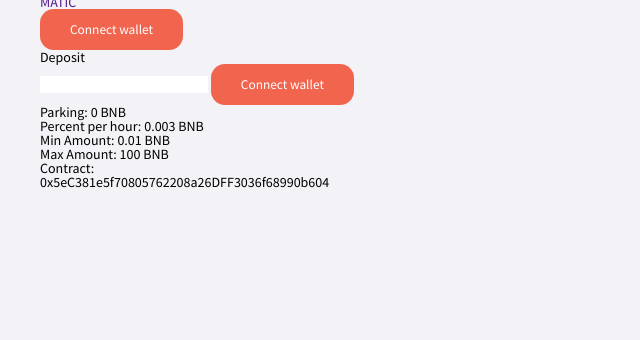
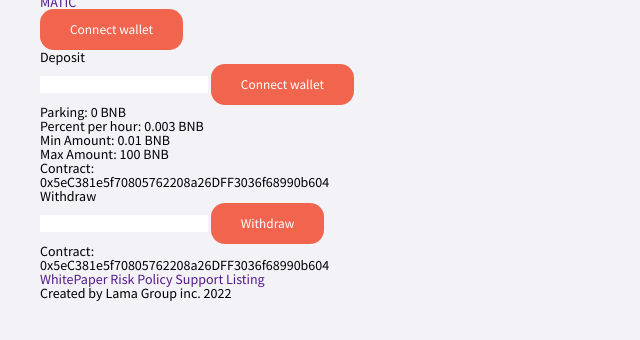
Before and after one commit to yavbatyr/DEXC, a website: page app/index.html in a window 1280 px wide. Shown: the part 140-480 px from the top of the page, without its empty margins (0-640 px from the left). Drawn offline with Linux system fonts and the light colour scheme.

Commit message:
created footer

```diff
--- a/app/index.html
+++ b/app/index.html
@@ -84,9 +84,31 @@
                         </div>
                     </fieldset>
                 </form>
+                <form action="input-withdraw">
+                    <fieldset>
+                        <legend>Withdraw</legend>
+                        <input class="form__input-text" type="text" name="input">
+                        <button class="form__button btn">Withdraw</button>
+                        <div class="form__address">
+                            <p>Contract:</p>
+                            <p>0x5eC381e5f70805762208a26DFF3036f68990b604</p>
+                        </div>
+                    </fieldset>
+                </form>
             </div>
         </div>
     </main>
+    <footer class="footer">
+        <DIV class="container">
+            <div class="footer__links">
+                <a class="footer__link" href="">WhitePaper</a>
+                <a class="footer__link" href="">Risk Policy</a>
+                <a class="footer__link" href="">Support</a>
+                <a class="footer__link" href="">Listing</a>
+            </div>
+            <p class="footer__copy">Created by Lama Group inc. 2022</p>
+        </DIV>
+    </footer>
     <script src="js/main.min.js"></script>
 </body>
 
```
